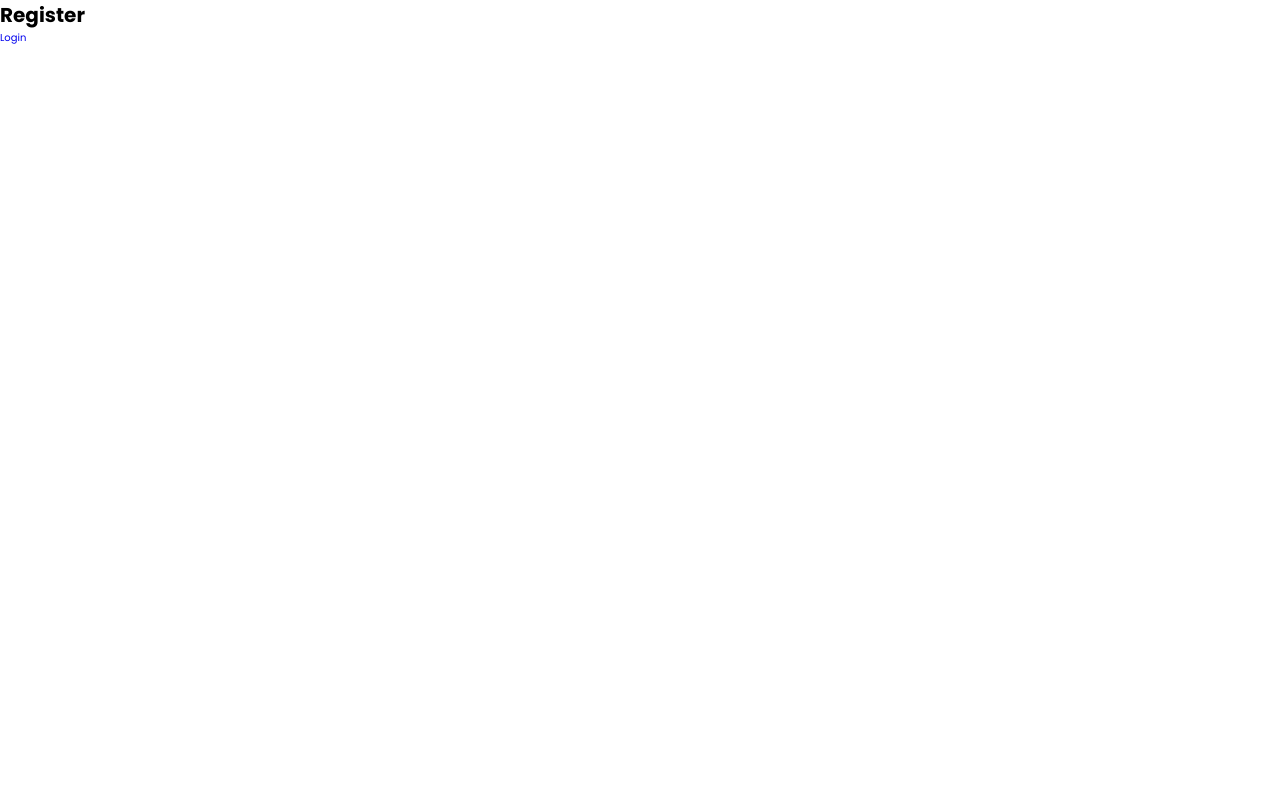
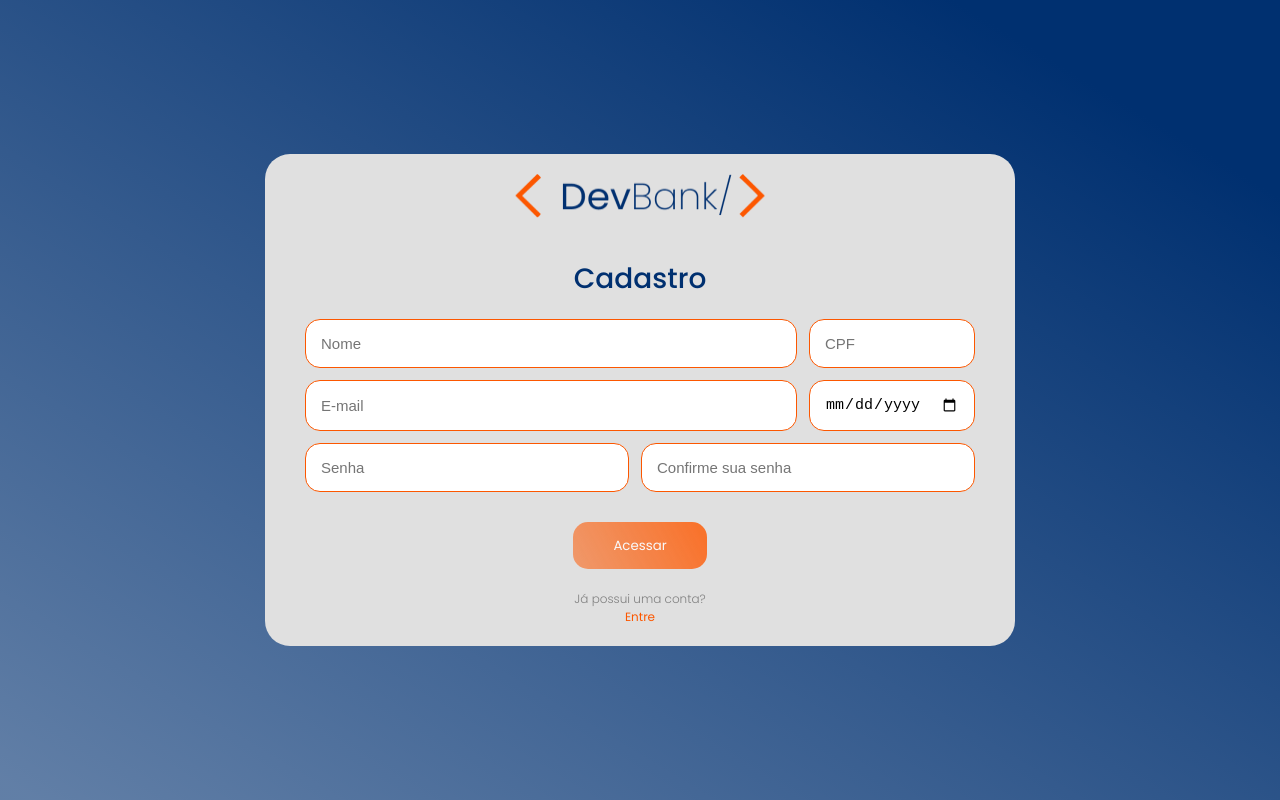
Before and after one commit to iury-assuncao/dev-bank, a React (Create React App) app: page /register in a window 1280 px wide. Built offline with nearby package versions, Linux system fonts and the light colour scheme.

Commit message:
tela de cadastro e alteração de nomenclatura
* Criação da tela de cadastro
* Inclusão do useState das telas de login e cadastro
* Alteração na nomenclatura do CSS para o BEM

```diff
--- a/src/App.css
+++ b/src/App.css
@@ -15,60 +15,3 @@ html{
 body{
   font-family: 'Poppins', sans-serif;
 }
-
-.title{
-  color: #003070;
-  font-style: normal;
-  font-size: 2.8em;
-  font-weight: 500;
-  margin-top: 3em;
-  margin-bottom: 0.7em;
-}
-
-.handleInput{
-  width: 100%;
-  padding: 1em;
-  margin: 0.5em;
-  background: #FFFFFF;
-  border: 1px solid #FC5700;
-  border-radius: 15px;
-  outline: none;
-}
-
-
-.button{
-  padding: 1em 3em;
-  margin-top: 10px;
-  background: linear-gradient(241.69deg, #FF5800 7.46%, rgba(252, 87, 0, 0.44) 156.38%);
-  border: none;
-  border-radius: 15px;
-  color: #FFFFFF;
-  font-family: 'Poppins';
-  cursor: pointer;
-  opacity: 0.8;
-  transition: all 0.2s;
-}
-
-.button:hover{
-  transform: scale(0.95);
-  opacity: 1;
-}
-
-
-.text{
-  margin-top: 1.8em;
-  color: #808080;
-  text-align: center;
-  font-style: normal;
-  font-size: 1.2em;
-  font-weight: 300;
-}
-
-.link{
-  color: #FC5700;
-  text-align: center;
-  font-family: 'Poppins';
-  font-weight: 400;
-  font-size: 1.2em;
-  font-style: normal;
-}
--- a/src/pages/Login/index.jsx
+++ b/src/pages/Login/index.jsx
@@ -1,19 +1,27 @@
+import { useState } from "react";
 import { Link } from "react-router-dom";
+
 import logo from '../../img/devBank-logo.png'
 
 import "./login.css";
 
 const Login = () => {
+
+    const [email, setEmail] = useState("")
+    const [password, setPassword] = useState("")
+
     return (
         <div className="container">
-            <form className="form">
-                <img src={logo} className="logo" alt="Logo DevBank"/>
-                <h1 className="title">Login</h1>
-                <input className="handleInput" type='email' placeholder='E-mail' required/>
-                <input className="handleInput" type='password' placeholder='Senha' required/>
-                <button className="button" type="submit">Acessar</button>
-                <p className="text">Não possui uma conta?</p>
-                <Link className="link" to="/register">Cadastre-se</Link>
+            <form className="login">
+                <img src={logo} className="login__logo" alt="Logo DevBank"/>
+                <h1 className="login__title">Login</h1>
+
+                <input className="login__handleInput" type='email' value={email} onChange={e => setEmail(e.target.value.trim())} placeholder='E-mail' required/>
+                <input className="login__handleInput" type='password' value={password} onChange={e => setPassword(e.target.value)} placeholder='Senha' required/>
+                <button className="login__button" type="submit">Acessar</button>
+
+                <p className="login__text">Não possui uma conta?</p>
+                <Link className="login__link" to="/register">Cadastre-se</Link>
             </form>
         </div>
     )
--- a/src/pages/Login/login.css
+++ b/src/pages/Login/login.css
@@ -8,11 +8,10 @@
     justify-content: center;
 }
 
-.form{
+.login{
     display: flex;
     position: absolute;
     width: 500px;
-    height: 400px;
     padding: 2em 4em;
     background: #E0E0E0;
     border-radius: 25px;
@@ -21,10 +20,68 @@
     justify-content: center;
 }
 
-.logo{
+.login__logo{
     position: absolute;
     width: 250px;
     height: 44.67px;
     top: 20px;
     border: none;
 }
+
+.login__title{
+    color: #003070;
+    font-style: normal;
+    font-size: 2.8em;
+    font-weight: 500;
+    margin-top: 3em;
+    margin-bottom: 0.7em;
+}
+
+.login__handleInput{
+    width: 100%;
+    padding: 1em;
+    margin: 0.5em;
+    background: #FFFFFF;
+    border: 1px solid #FC5700;
+    border-radius: 15px;
+    font-size: 1.5em;
+    outline: none;
+}
+
+
+.login__button{
+    padding: 1em 3em;
+    margin-top: 10px;
+    background: linear-gradient(241.69deg, #FF5800 7.46%, rgba(252, 87, 0, 0.44) 156.38%);
+    border: none;
+    border-radius: 15px;
+    color: #FFFFFF;
+    font-family: 'Poppins';
+    cursor: pointer;
+    opacity: 0.8;
+    transition: all 0.2s;
+}
+
+.login__button:hover{
+    transform: scale(0.95);
+    opacity: 1;
+}
+
+
+.login__text{
+    margin-top: 1.8em;
+    color: #808080;
+    text-align: center;
+    font-style: normal;
+    font-size: 1.2em;
+    font-weight: 300;
+}
+
+.login__link{
+    color: #FC5700;
+    text-align: center;
+    font-family: 'Poppins';
+    font-weight: 400;
+    font-size: 1.2em;
+    font-style: normal;
+}
--- a/src/pages/Register/index.jsx
+++ b/src/pages/Register/index.jsx
@@ -1,12 +1,38 @@
-import { Link } from "react-router-dom"
+import { useState } from "react";
+import { Link } from "react-router-dom";
+
+import logo from '../../img/devBank-logo.png'
 
 import "./register.css"
 
 function Register() {
+
+    const [name, setName] = useState()
+    const [cpf, setCpf] = useState()
+    const [email, setEmail] = useState()
+    const [birth, setBirth] = useState()
+    const [password, setPassword] = useState()
+    const [confirmPassword, setConfirmPassword] = useState()
+
     return (
-        <div>
-            <h1>Register</h1>
-            <Link to="/">Login</Link>
+        <div className="container">
+            <form className="register">
+                <img src={logo} className="register__logo" alt="Logo DevBank"/>
+                <h1 className="register__title">Cadastro</h1>
+
+                <fieldset className="register__fieldset">
+                    <input className="register__handleInput register__handleInput--large" type='text' value={name} onChange={e => setName(e.target.value.trim())} placeholder='Nome' required/>
+                    <input className="register__handleInput" type='text' value={cpf} onChange={e => setCpf(e.target.value.trim())} placeholder='CPF' required/>
+                    <input className="register__handleInput register__handleInput--large" type='email' value={email} onChange={e => setEmail(e.target.value.trim())} placeholder='E-mail' required/>
+                    <input className="register__handleInput" type='date' value={birth} onChange={e => setBirth(e.target.value.trim())} placeholder='Nascimento' required/>
+                    <input className="register__handleInput register__handleInput--medium" type='password' value={password} onChange={e => setPassword(e.target.value)} placeholder='Senha' required/>
+                    <input className="register__handleInput register__handleInput--medium" type='password' value={confirmPassword} onChange={e => setConfirmPassword(e.target.value)} placeholder='Confirme sua senha' required/>
+                </fieldset>
+                <button className="register__button" type="submit">Acessar</button>
+
+                <p className="register__text">Já possui uma conta?</p>
+                <Link to="/" className="register__link">Entre</Link>
+            </form>
         </div>
     )
 }
--- a/src/pages/Register/register.css
+++ b/src/pages/Register/register.css
@@ -0,0 +1,102 @@
+.container{
+    display: flex;
+    position: absolute;
+    width: 100%;
+    height: 100%;
+    background: linear-gradient(211.13deg, #003070 12.54%, rgba(0, 48, 112, 0.62) 98.7%);
+    align-items: center;
+    justify-content: center;
+}
+
+.register{
+    display: flex;
+    position: absolute;
+    width: 750px;
+    padding: 2em 4em;
+    background: #E0E0E0;
+    border-radius: 25px;
+    flex-direction: column;
+    align-items: center;
+    justify-content: center;
+}
+
+.register__logo{
+    position: absolute;
+    width: 250px;
+    height: 44.67px;
+    top: 20px;
+    border: none;
+}
+
+.register__title{
+    color: #003070;
+    font-style: normal;
+    font-size: 2.8em;
+    font-weight: 500;
+    margin-top: 3em;
+    margin-bottom: 0.7em;
+}
+
+.register__fieldset {
+    display: grid;
+    padding: 0;
+    margin: 0;
+    border: none;
+    grid-template-columns: repeat(4, 1fr);
+    gap: 12px;
+}
+
+.register__handleInput{
+    width: 100%;
+    padding: 1em;
+    background: #FFFFFF;
+    border: 1px solid #FC5700;
+    border-radius: 15px;
+    font-size: 1.5em;
+    outline: none;
+}
+
+.register__handleInput--medium {
+    grid-column: span 2;
+}
+
+.register__handleInput--large {
+    grid-column: span 3;
+}
+
+.register__button{
+    padding: 1em 3em;
+    margin-top: 30px;
+    background: linear-gradient(241.69deg, #FF5800 7.46%, rgba(252, 87, 0, 0.44) 156.38%);
+    border: none;
+    border-radius: 15px;
+    color: #FFFFFF;
+    font-family: 'Poppins';
+    cursor: pointer;
+    opacity: 0.8;
+    transition: all 0.2s;
+}
+
+.register__button:hover{
+    transform: scale(0.95);
+    opacity: 1;
+}
+
+
+.register__text{
+    margin-top: 1.8em;
+    color: #808080;
+    text-align: center;
+    font-style: normal;
+    font-size: 1.2em;
+    font-weight: 300;
+}
+
+.register__link{
+    color: #FC5700;
+    text-align: center;
+    font-family: 'Poppins';
+    font-weight: 400;
+    font-size: 1.2em;
+    font-style: normal;
+}
```
